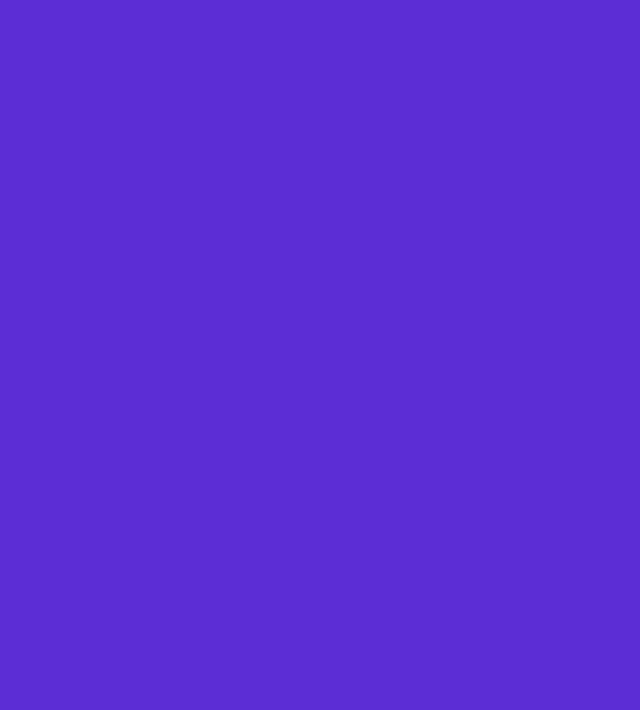
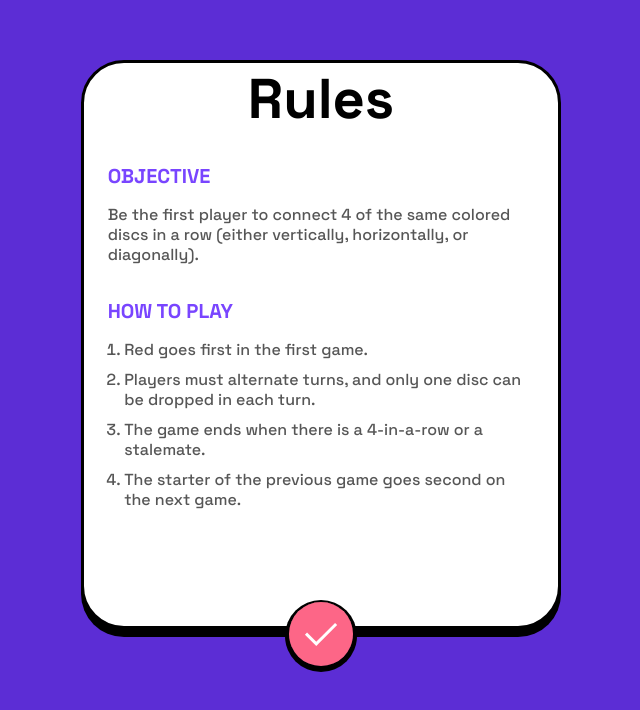
Before and after one commit to SmileAndWaveBoyz/connect4, a React (Create React App) app: page /rules in a window 1280 px wide. Shown: the part 122-832 px from the top of the page, without its empty margins (319-959 px from the left). Before the commit the page ends 800 px from the top, so only its background shows below. Built offline with nearby package versions, Linux system fonts and the light colour scheme.

Commit message:
Rules page

```diff
--- a/src/App.css
+++ b/src/App.css
@@ -11,11 +11,13 @@ html{
   --secondary: rgb(121, 69, 255);
   --player1: rgb(253 , 102, 135);
   --player2: rgb(255 , 206, 103);
+  --outlineHover: #4aa5e2;
 }
 
 body{
   background-color: var(--primary);
   font-family: 'Space Grotesk', sans-serif;
+  font-style: normal;
 }
 
 .buttonsContainer{
@@ -66,5 +68,116 @@ body{
 }
 
 .mainMenuButtons:hover{
-  box-shadow: 0px 7px 0px 4px #4aa5e2;
+  box-shadow: 0px 7px 0px 4px var(--outlineHover);
 }
+
+h1{
+  font-weight: 700;
+  font-size: 5.6rem;
+  line-height: 71px;
+}
+
+h2{
+  font-weight: 700;
+  font-size: 2rem;
+}
+
+/* Rules Page  */
+.rulesPage{
+  display: flex;
+  flex-direction: column;
+  justify-content: center;
+  align-items: center;
+}
+.rulesContainer{
+  margin: 97px 20px;
+  height: 58.6rem;
+  width: 33.5rem;
+  background-color: white;
+  border: 3px solid black;
+  border-radius: 43px;
+  box-shadow: 0px 8px 0px 0px;
+  position: relative;
+}
+
+.rulesHeading{
+  text-align: center;
+  margin-bottom: 2.9rem;
+}
+
+.textContainer{
+  margin: 0 auto;
+  width: 90%;
+}
+
+.rulesContainer .textContainer h2{
+  font-size: 2rem;
+  line-height: 26px;
+  color: #7945FF;
+  margin-bottom: 1.6rem;
+}
+
+.rulesContainer .textContainer p, .rulesContainer .textContainer ol li{
+  font-weight: 500;
+  font-size: 1.6rem;
+  line-height: 20px;
+  opacity: 0.66;
+}
+
+.rulesContainer .textContainer p{
+  margin-bottom: 3.3rem;
+}
+
+.rulesContainer .textContainer ol li{
+  margin-bottom: 1rem;
+}
+
+.rulesContainer .textContainer ol{
+  margin-left: 1.65rem;
+}
+
+.rulesTickButton{
+  position: absolute;
+  bottom: -40px;
+  left: 50%;
+  transform: translateX(-50%);
+  border-radius: 100%;
+  height: 64px;
+  width: 64px;
+  outline: 1px solid black;
+  border: 1px solid black;
+  box-shadow: 0px 2px 0px 4px black;
+  display: flex;
+  align-items: center;
+  justify-content: center;
+  transition: all 0.2s;
+}
+
+.rulesTickButton:hover{
+  outline: 1px solid var(--outlineHover);
+  border: 1px solid var(--outlineHover);
+  box-shadow: 0px 2px 0px 4px var(--outlineHover);
+}
+
+.rulesTickButton img{
+  transform: translateY(2px);
+}
+
+@media screen and (min-width: 768px) {
+  .rulesContainer{
+    width: 48rem;
+    height: 56.9rem;
+  }
+}
+
+@media screen and (min-width: 768px) and (min-height: 800px) {
+  .rulesContainer{
+    margin-top: 228px;
+  }
+}
+
+@media screen and (min-width: 1280px){
+  .rulesContainer{
+    margin-top: 182px;
+  }
+}
--- a/src/App.jsx
+++ b/src/App.jsx
@@ -4,8 +4,8 @@ import "./normalise.css";
 import './App.css';
 
 import Home from './components/Home';
-
-
+import Player from './components/Player';
+import Rules from './components/Rules';
 
 function App() {
   const [pageName, setPageName] = useState("/");
@@ -19,8 +19,8 @@ function App() {
     <>
       <Routes>
         <Route path='/' element={<Home/>}/>
-        <Route path='/2player'/>
-        <Route path='/rules'/>
+        <Route path='/2player' element={<Player/>}/>
+        <Route path='/rules'element={<Rules/>}/>
       </Routes>
 
     </>
--- /dev/null
+++ b/src/components/Player.jsx
@@ -0,0 +1,13 @@
+import React from 'react'
+import {Route, Routes, useLocation } from 'react-router-dom';
+
+function Player() {
+  return (
+    <div className="buttonsContainer">
+        <img src="./assets/images/logo.svg" alt="logo" className='logoImage'/>
+
+    </div>
+  )
+}
+
+export default Player
--- /dev/null
+++ b/src/components/Rules.jsx
@@ -0,0 +1,26 @@
+import React from 'react'
+import {NavLink} from 'react-router-dom';
+
+function Rules() {
+  return (
+    <div className='rulesPage'>
+      <div className="rulesContainer">
+          <div className="textContainer">
+          <h1 className='rulesHeading'>Rules</h1>
+          <h2>OBJECTIVE</h2>
+          <p>Be the first player to connect 4 of the same colored discs in a row (either vertically, horizontally, or diagonally).</p>
+          <h2>HOW TO PLAY</h2>
+          <ol>
+            <li>Red goes first in the first game.</li>
+            <li>Players must alternate turns, and only one disc can be dropped in each turn. </li>
+            <li>The game ends when there is a 4-in-a-row or a stalemate.</li>
+            <li>The starter of the previous game goes second on the next game.</li>
+          </ol>
+        </div>
+        <NavLink className="rulesTickButton" to={"/"}><img src="./assets/images/icon-check.svg" alt="" /></NavLink>
+      </div>
+    </div>
+  )
+}
+
+export default Rules
--- a/src/normalise.css
+++ b/src/normalise.css
@@ -28,9 +28,7 @@ footer, header, hgroup, menu, nav, section {
 body {
 	line-height: 1;
 }
-ol, ul {
-	list-style: none;
-}
+
 blockquote, q {
 	quotes: none;
 }
```
Also changed, not shown: public/assets/images/icon-check.svg.
